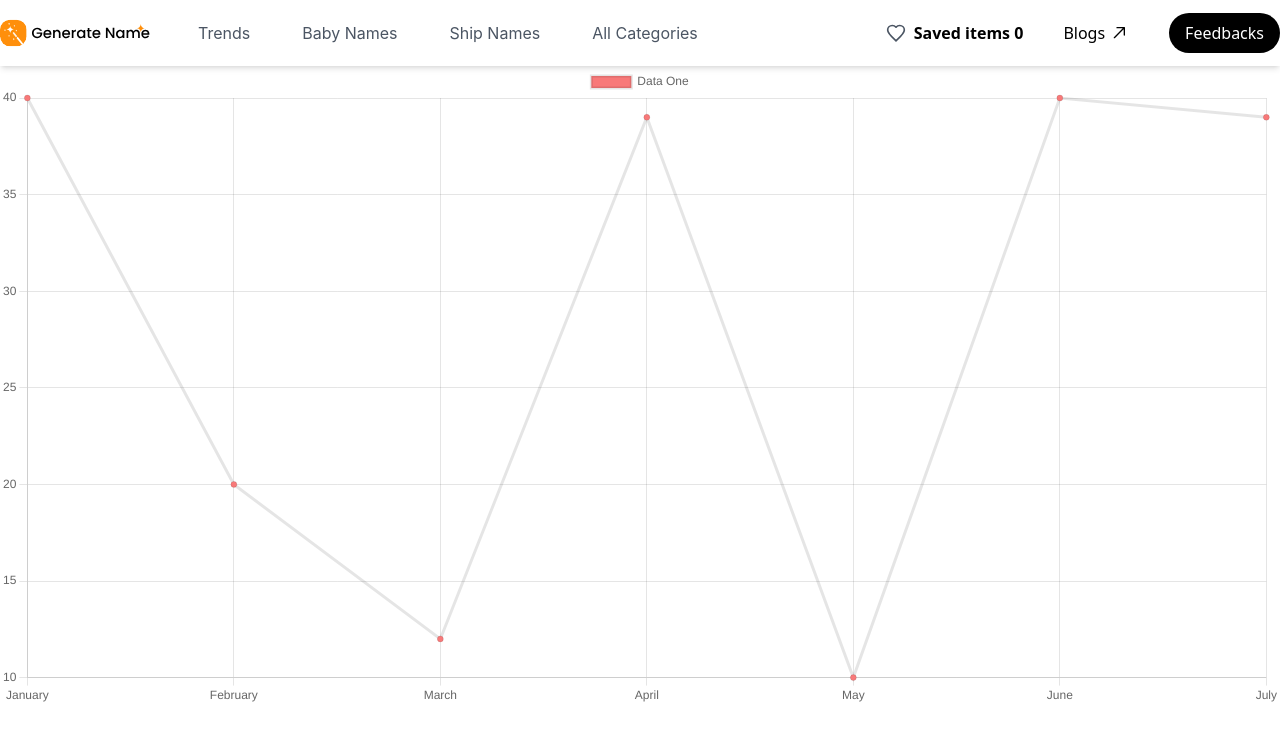
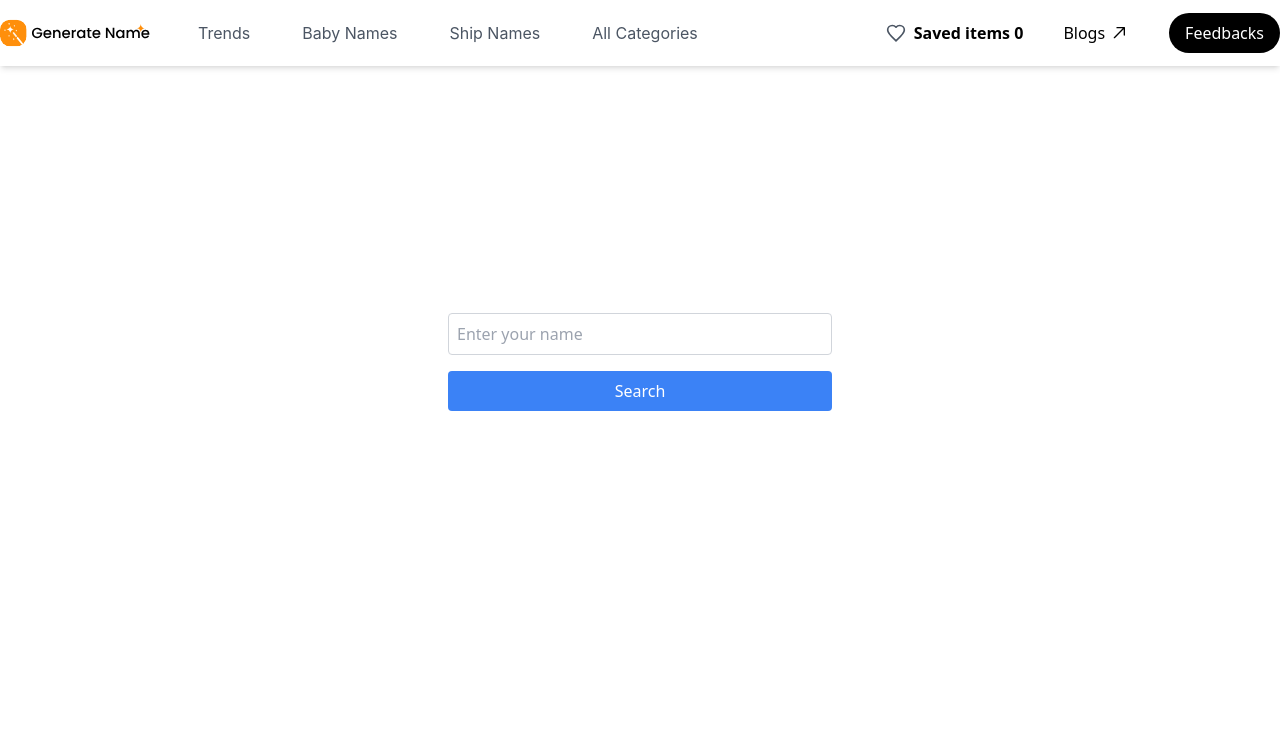
Before and after one commit to saurabbhattarai71/name-generator, a Vue app: page /trends in a window 1280 px wide. Shown: the top 740 px of the page. Built offline with nearby package versions, Linux system fonts and the light colour scheme.

Commit message:
saved items copying method solved

```diff
--- a/src/components/BabyName.vue
+++ b/src/components/BabyName.vue
@@ -114,7 +114,7 @@
               <div class="flex items-center space-x-2 ml-4">
                 <svg
                   xmlns="http://www.w3.org/2000/svg"
-                  fill="none"
+                  fill=none
                   viewBox="0 0 24 24"
                   @click="saveName(Babyname)"
                   stroke="currentColor"
@@ -145,7 +145,6 @@
             </div>
           </div>
         </div>
-        <Notification v-if ="isNotificationVisible" @close = "hideNotification" />
       </div>
     </div>
     <button
@@ -263,6 +262,8 @@ export default {
   // Clear the input field
   this.babyName = '';
 
+
+
   toast.success('Name saved!', {
     position: "top-right",
     autoClose: 2000,
--- a/src/components/Navbar/Navbar.vue
+++ b/src/components/Navbar/Navbar.vue
@@ -61,17 +61,24 @@
   <!--  Modal component  -->
   <div id="savedItemsModal" class="fixed inset-0 z-50 bg-gray-800 bg-opacity-75 flex items-center justify-center hidden">
     <!-- Modal content -->
-    <div class="bg-white rounded-lg shadow-lg p-6 w-full max-w-lg h-3/4 relative">
-        <span id="closeModal" class="text-gray-500 hover:text-gray-800 cursor-pointer absolute top-4 right-4">&times;</span>
-        <p class="text-center font-bold">Saved Items</p>
-        <div class="border-2 border-black p-6 text-center">
-          Saved names:
-          <ul>
-            <li v-for = "name in savedNames" :key="name">{{ name }}</li>
-          </ul>
+    <div class="bg-white rounded-lg shadow-lg p-6 w-full max-w-2xl h-3/4 relative">
+      <span id="closeModal" class="text-gray-500 hover:text-gray-800 cursor-pointer absolute top-4 right-4 text-2xl">&times;</span>
+      <p class="text-center font-bold text-2xl">Saved Items</p>
+      <div class="border-2 border-black p-6 text-center">
+        Saved names:
+        <div class="border-t-2 border-gray-300 mt-4 pt-4">
+          <div class="grid grid-cols-2 gap-4">
+            <div v-for="(name, index) in savedNames" :key="index" class="flex items-center justify-between bg-gray-100 p-4 rounded-lg shadow-sm">
+              <button @click="deleteName(index)" class="text-red-500 hover:text-red-800 font-bold mr-2">&times;</button>
+              <span class="flex-1 text-center">{{ name }}</span>
+            </div>
+          </div>
         </div>
+      </div>
     </div>
-    </div>
+  </div>
+
+
 </template>
 
 <script>
@@ -111,7 +118,13 @@ export default {
 
       this.savedNames = savedNamesArray;
       console.log("retrieved Names:",this.savedNames);
-    }
+    },
+
+    deleteName(name) {
+      this.savedNames.splice(name,1);
+      localStorage.setItem('savedNames', JSON.stringify(this.savedNames));
+      console.log("deleted name:", name);
+    },
 },
 
   mounted() {
--- a/src/components/TrendNames/Trendnames.vue
+++ b/src/components/TrendNames/Trendnames.vue
@@ -1,5 +1,27 @@
 <template>
-  <Line :data="data" :options="options" />
+  <div class="flex items-center justify-center min-h-screen">
+    <div class="w-96">
+      <div class="mb-4">
+        <input
+          type="text"
+          v-model="name"
+          placeholder="Enter your name"
+          class="w-full p-2 border border-gray-300 rounded"
+        />
+      </div>
+      <div class="mb-4">
+        <button
+          @click="search"
+          class="w-full p-2 bg-blue-500 text-white rounded hover:bg-blue-600"
+        >
+          Search
+        </button>
+      </div>
+      <div class="h-48">
+        <Line v-if="loaded" :data="chartData" :options="chartOptions" />
+      </div>
+    </div>
+  </div>
 </template>
 
 <script lang="ts">
@@ -12,8 +34,9 @@ import {
   Title,
   Tooltip,
   Legend,
-} from 'chart.js'
-import { Line } from 'vue-chartjs'
+} from "chart.js";
+import { Line } from "vue-chartjs";
+import axios from "axios";
 
 ChartJS.register(
   CategoryScale,
@@ -23,29 +46,81 @@ ChartJS.register(
   Title,
   Tooltip,
   Legend
-)
+);
 
 export default {
-  name: 'App',
+  name: "Trendnames",
   components: {
-    Line
+    Line,
   },
   data() {
     return {
-      data: {
-        labels: ['January', 'February', 'March', 'April', 'May', 'June', 'July'],
+      name: '',
+      loaded: false,
+      chartData: {
+        labels: [] as string[],  // hold years//
         datasets: [
           {
-          label: 'Data One',
+            label: 'Trends',
             backgroundColor: '#f87979',
-          data: [40, 20, 12, 39, 10, 40, 39] }
-        ],
+            data: [] as number [], // hold trend values//
+          }
+        ]
       },
-      options: {
+      chartOptions: {
         responsive: true,
         maintainAspectRatio: true,
       },
+    };
+  },
+
+  methods: {
+    async search() {
+      this.loaded = true;
+      try {
+        const response = await axios.get(
+          `http://192.168.1.160/api/v1/names?name=${this.name}`,
+          {
+            headers: {
+              "Content-Type": "application/json",
+               "Accept" : "application/json",
+            },
           }
+        );
+
+        console.log("response is:", response.data.data);
+        const names = response.data.data;
+        let labels: string[] = [];
+        let data:  number[] = [];
+
+        names.forEach((nameObj) => {
+          nameObj.trends.forEach((value) => {
+            labels.push(value.year);
+            data.push(parseInt(value.trend));
+          });
+        });
+
+        // updating component's data //
+
+        // Update Chartdata with dynamic values
+        this.chartData.labels = labels;
+        this.chartData.datasets[0].data = data;
+
+        this.loaded = false;
+
+        console.log("charData:", this.chartData);
+        console.log("chartOptions:", this.chartOptions);
+
+        console.log("labels:", labels, "data:", data);
+      } catch (error) {
+        console.log("Error is:", error);
       }
+      console.log("searching for names...", this.name);
     }
+  },
+};
 </script>
+
+<style scoped>
+/* Add any custom styles here */
+</style>
--- a/src/components/TrendNames/chartConfig.js
+++ b/src/components/TrendNames/chartConfig.js
@@ -1,15 +1,15 @@
-export const data = {
-    labels: ['January', 'February', 'March', 'April', 'May', 'June', 'July'],
+export const getChartData = () => ({
+  labels: [],
   datasets: [
     {
       label: 'Data One',
       backgroundColor: '#f87979',
-        data: [40, 39, 10, 40, 39, 80, 40]
+      data: []
     }
   ]
-  }
+});
 
-  export const options = {
+export const Chartoptions = {
   responsive: true,
-    maintainAspectRatio: false,
-  }
+  maintainAspectRatio: true,
+};
```
Lines whose indentation alone changed are shown as unchanged.
